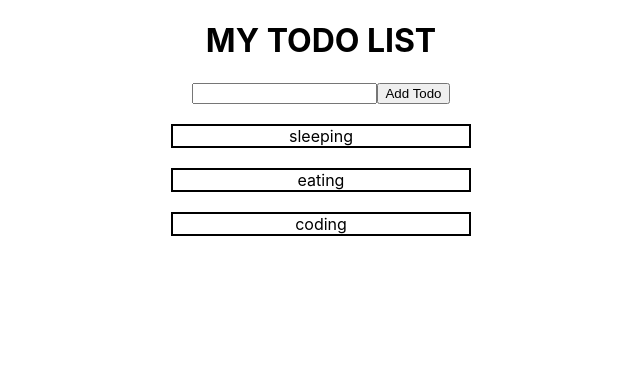
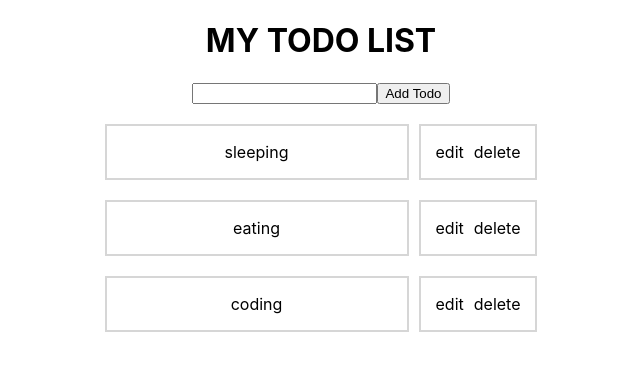
Before and after one commit to jezzyken/my-react-app, a React (Create React App) app: page / in a window 1280 px wide. Shown: the top 370 px of the page, without its empty margins (319-959 px from the left). Built offline with nearby package versions, Linux system fonts and the light colour scheme.

Commit message:
added delete functionality

```diff
--- a/src/App.css
+++ b/src/App.css
@@ -2,16 +2,37 @@
   text-align: center;
 }
 
+.list-wrapper {
+  /* background-color: red; */
+  width: 300px;
+  margin-right: 10px;
+  border: 2px solid #cccc;
+}
+
+
+.action-wrapper {
+  /* background-color: blue; */
+  padding: 10px 10px;
+  display: flex;
+  justify-content: center;
+  flex-direction: column;
+  border: 2px solid #cccc;
+}
+
+.container {
+  margin-top: 20px;
+  display: flex;
+  justify-content: center;
+}
+
+.item-action span {
+  padding: 0;
+  margin-left: 5px;
+  margin-right: 5px;
+  cursor: pointer;
+}
+
 .list-group {
-  display: block;
-  text-decoration: none;
   list-style: none;
   padding: 0;
-  width: 300px;
-  margin: auto;
 }
-
-.list-item {
-  border: 2px solid black;
-  margin: 20px 0;
-}
--- a/src/App.js
+++ b/src/App.js
@@ -20,12 +20,29 @@ class App extends React.Component {
 
   addTodo = () => {
     const todos = this.state.todos;
+    const todoId = this.state.todos.length - 1;
 
     const newTodo = {
       todo: this.state.newTodo,
-      id: todos[todos.length - 1].id + 1,
+      id: todoId,
     };
+
     todos.push(newTodo);
+    this.setState({ todos });
+
+    if (todoId.length < 0) {
+      return todoId.id + 1;
+    }
+    return 1;
+  };
+
+  editTodo = () => {
+    alert("Edit");
+  };
+
+  deleteTodo = (index) => {
+    const todos = this.state.todos;
+    delete todos[index];
     this.setState({ todos });
   };
 
@@ -40,13 +57,21 @@ class App extends React.Component {
         />
         <button onClick={this.addTodo}>Add Todo</button>
 
-        <ul className="list-group">
-          {this.state.todos.map((todo) => (
-            <li className="list-item" key={todo.id}>
-              {todo.todo}
-            </li>
-          ))}
-        </ul>
+        {this.state.todos.map((todo, index) => (
+          <div className="container" key={todo.id}>
+            <div className="list-wrapper">
+              <ul className="list-group">
+                <li className="list-item">{todo.todo}</li>
+              </ul>
+            </div>
+            <div className="action-wrapper">
+              <div className="item-action">
+                <span onClick={this.editTodo}>edit</span>
+                <span onClick={() => this.deleteTodo(index)}>delete</span>
+              </div>
+            </div>
+          </div>
+        ))}
       </div>
     );
   }
```
